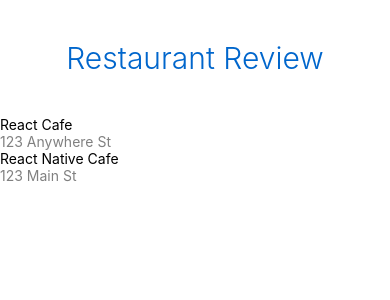
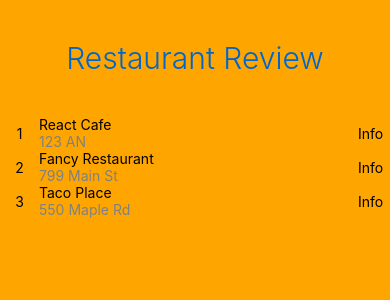
Before and after one commit to azevedorafael/RestaurantReview, a React Native app: screen / in a window 390 px wide. Shown: the top 300 px of the page. Built offline with nearby package versions, Linux system fonts and the light colour scheme.

Commit message:
Add flexBox layout

```diff
--- a/App.js
+++ b/App.js
@@ -9,37 +9,53 @@
 import React, { Component } from 'react';
 import { StyleSheet, Text, View } from 'react-native';
 
+const restaurants = [
+  { name: 'React Cafe', address: '123 AN' },
+  { name: 'Fancy Restaurant', address: '799 Main St' },
+  { name: 'Taco Place', address: '550 Maple Rd' }
+]
+
 export default class App extends Component {
   render() {
     return (
-      <View>
+      <View style={styles.container}>
         <Text style={styles.welcome}>Restaurant Review</Text>
 
-        <Text>React Cafe</Text>
-        <Text style={{'color': 'grey'}}>
-          123 Anywhere St
-        </Text>
+        {
+          restaurants.map((place, index) => {
+            return (
+              <View key={place.name} style={{ flexDirection: 'row' }}>
+                <View style={{ flex: 1, alignItems: 'center', justifyContent: 'center' }}>
+                  <Text>{index + 1}</Text>
+                </View>
 
-        <Text>React Native Cafe</Text>
-        <Text style={{'color': 'grey'}}>
-          123 Main St
-        </Text>
+                <View style={{ flexDirection: 'column', flex: 8 }}>
+                  <Text>{place.name}</Text>
+                  <Text style={{ 'color': 'grey' }}>{place.address}</Text>
+                </View>
+
+                <View style={{ flex: 1, alignItems: 'center', justifyContent: 'center' }}>
+                  <Text>Info</Text>
+                </View>
+              </View>
+            )
+          })
+        }
       </View>
     );
   }
 }
 
 const styles = StyleSheet.create({
+  container: {
+    backgroundColor: 'orange',
+    flex: 1
+  },
   welcome: {
     padding: 40,
     fontSize: 30,
     textAlign: 'center',
     color: '#0066cc',
     fontWeight: '300'
-  },
-  instructions: {
-    textAlign: 'center',
-    color: '#333333',
-    marginBottom: 5,
-  },
+  }
 });
```
